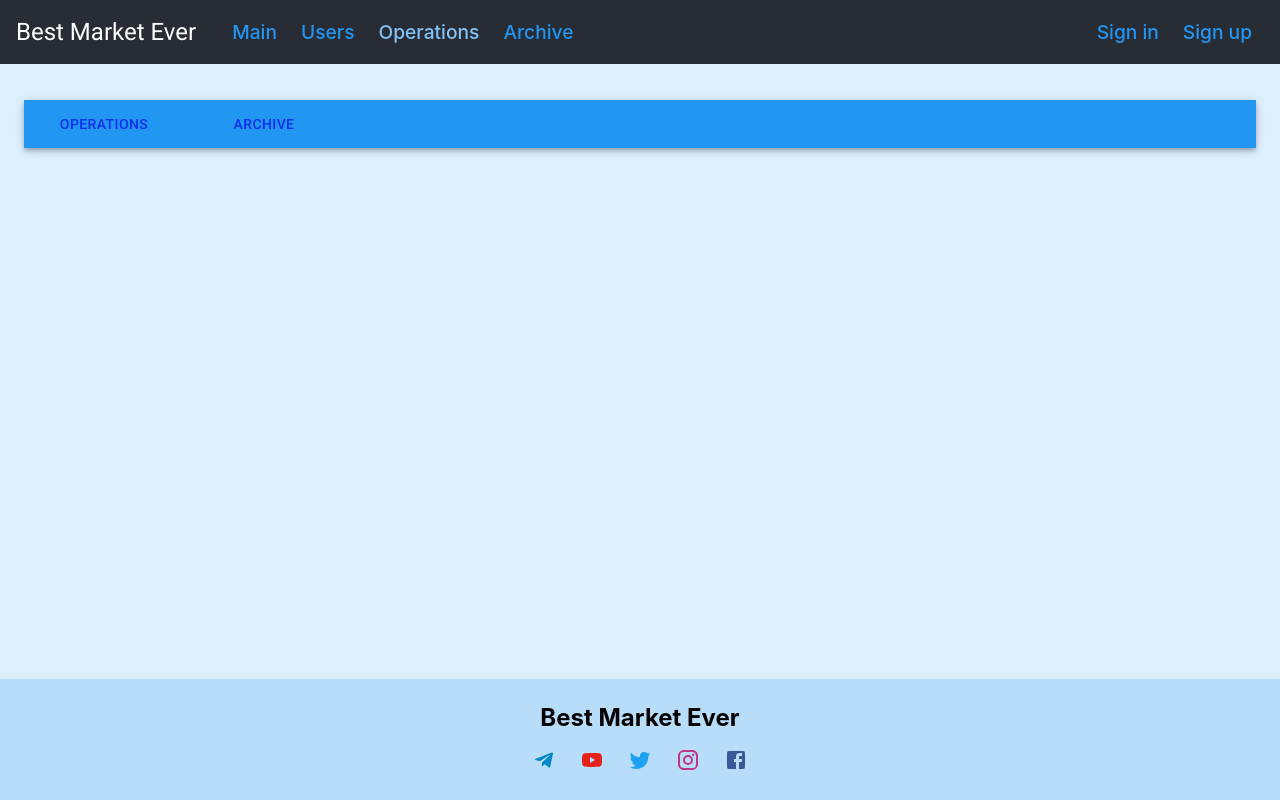
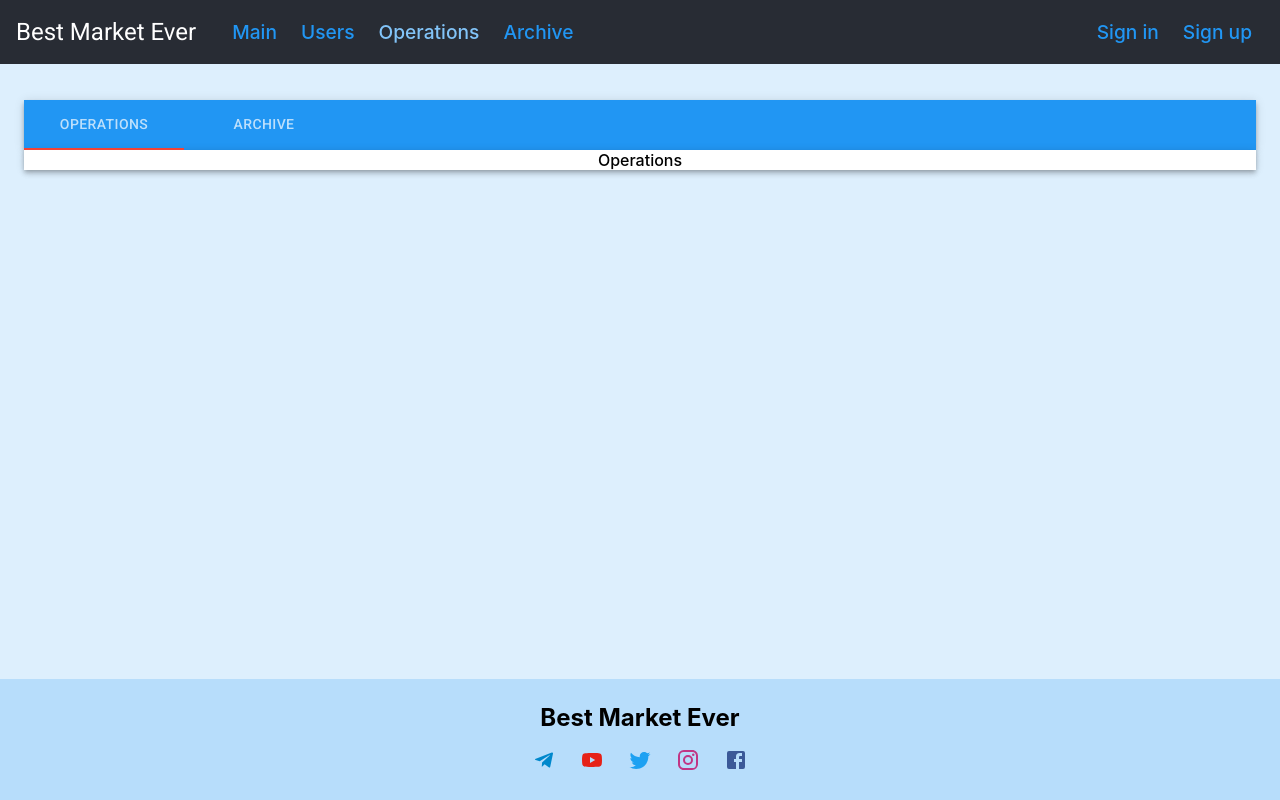
Before and after one commit to MaksimKazak/best-market-ever, a React (Create React App) app in the folder client/: page /operations in a window 1280 px wide. Built offline with nearby package versions, Linux system fonts and the light colour scheme.

Commit message:
Add some styles for tabs

```diff
--- a/client/src/assets/styles/App.sass
+++ b/client/src/assets/styles/App.sass
@@ -1,12 +1,16 @@
 $blue-color: #2196f3
+$secondary-color: #f44336
 $darkest-grey: #282c34
 $light-blue: #cfe8fc
+$white-color: #ffffff
 
 @import "Header.sass"
 @import "Link.sass"
 @import "MainPage.sass"
 @import "AppFooter.sass"
 @import "Registration.sass"
+@import "Box.sass"
+@import "Operations.sass"
 
 .App
   text-align: center
--- /dev/null
+++ b/client/src/assets/styles/Box.sass
@@ -0,0 +1,3 @@
+.box
+  background-color: $white-color
+  box-shadow: 0 2px 4px -1px rgba(0,0,0,0.2), 0 4px 5px 0px rgba(0,0,0,0.14), 0 1px 10px 0px rgba(0,0,0,0.12)
--- /dev/null
+++ b/client/src/assets/styles/Operations.sass
@@ -0,0 +1,5 @@
+.tab
+  color: $white-color
+
+.tab-active
+  border-bottom: 2px solid $secondary-color
--- a/client/src/components/pages/Operations.js
+++ b/client/src/components/pages/Operations.js
@@ -4,6 +4,7 @@ import { BrowserRouter as Route, Switch, useRouteMatch, NavLink } from 'react-ro
 import Tabs from '@material-ui/core/Tabs';
 import Tab from '@material-ui/core/Tab';
 import AppBar from '@material-ui/core/AppBar';
+import Box from '@material-ui/core/Box';
 
 import Archive from './Archive';
 
@@ -14,20 +15,22 @@ function Operations() {
     <div>
       <AppBar position="static">
         <Tabs>
-          <NavLink to='/operations'>
+          <NavLink to='/operations' className='tab' exact activeClassName='tab-active'>
             <Tab label="Operations" />
           </NavLink>
-          <NavLink to='/operations/archive'>
+          <NavLink to='/operations/archive' className='tab' activeClassName='tab-active'>
             <Tab label="Archive" />
           </NavLink>
         </Tabs>
       </AppBar>
-      <Switch>
-        <Route exact path={path}/>
-        <Route path={`${path}/archive`}>
-          <Archive />
-        </Route>
-      </Switch>
+      <Box className='box'>
+        <Switch>
+          <Route exact path={path}>Operations</Route>
+          <Route path={`${path}/archive`}>
+            <Archive />
+          </Route>
+        </Switch>
+      </Box>
     </div>
   );
 }
```
